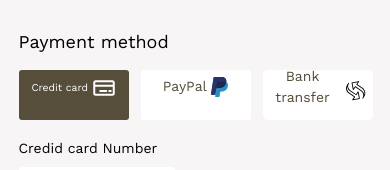
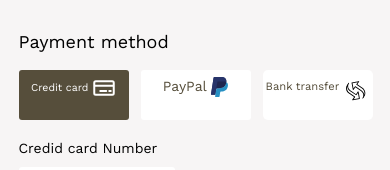
Before and after one commit to Deevinejoy/hng-2-onlinestore, a React (Vite) app: page /checkout in a window 390 px wide. Shown: the part 849-1019 px from the top of the page. Built offline with nearby package versions, Linux system fonts and the light colour scheme.

Commit message:
last one

```diff
--- a/src/Components/Checkout/Checkout.css
+++ b/src/Components/Checkout/Checkout.css
@@ -226,6 +226,9 @@
     }
     .first {
 
-        font-size: 65%;
+        font-size: 66%;
+    }
+    .last{
+        font-size:70%;
     }
 }
```
